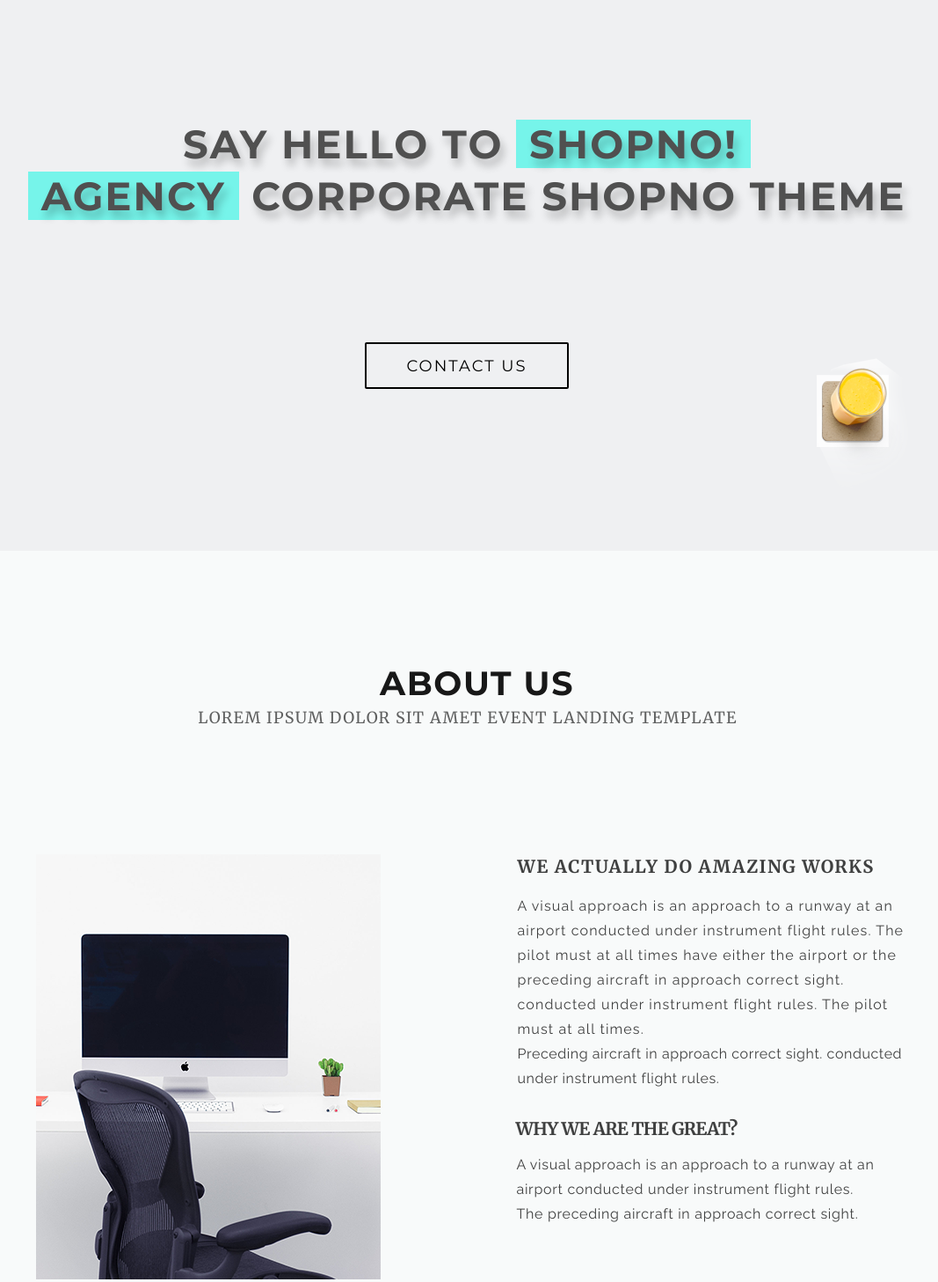
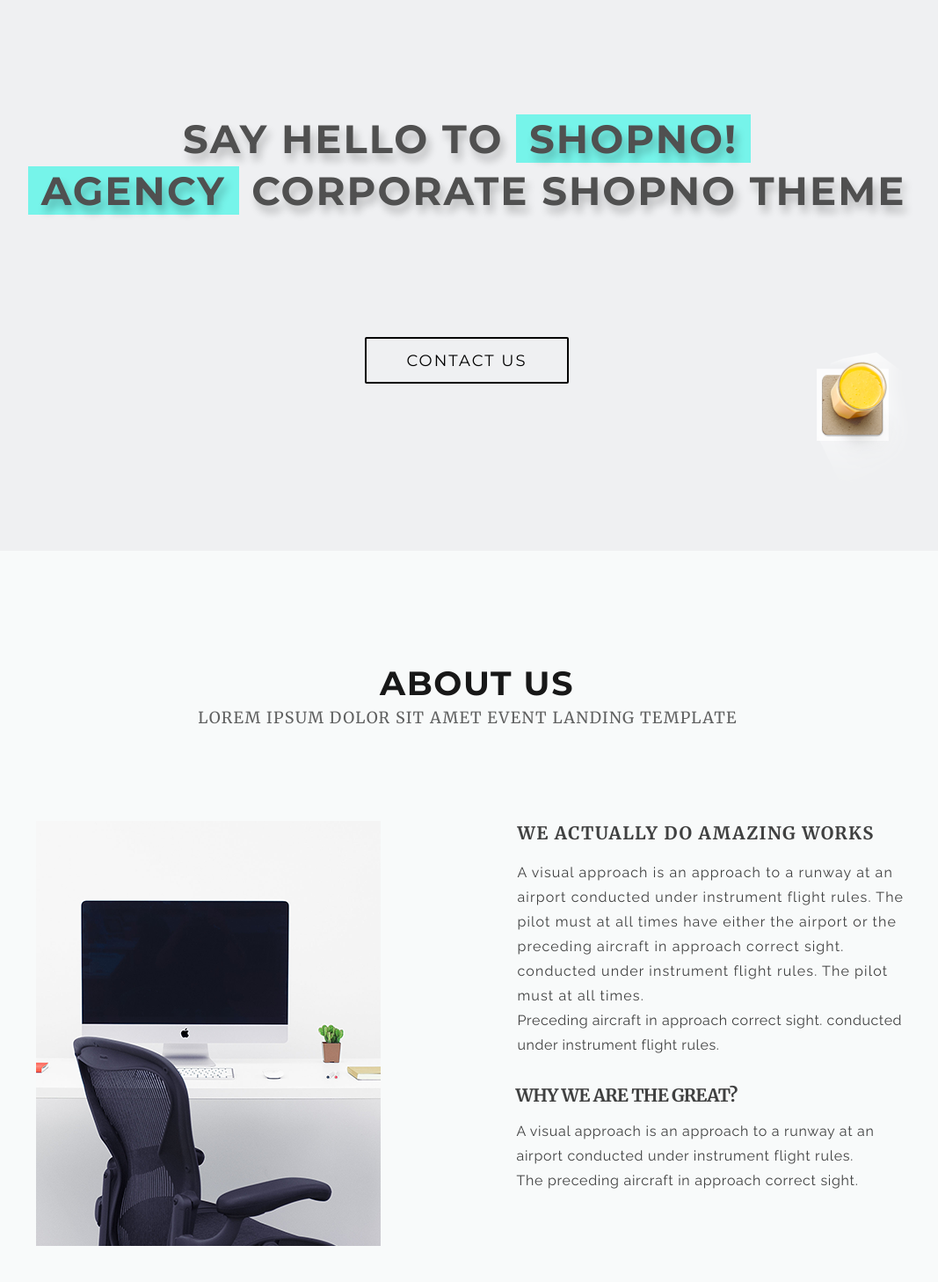
Before and after one commit to HooliganGS/Shopno, a plain HTML site: page index.html in a window 1280 px wide. Shown: the part 180-1637 px from the top of the page at 88% size, without its empty margins (109-1176 px from the left). Drawn offline with Linux system fonts and the light colour scheme.

Commit message:
fix: changes px on %

```diff
--- a/css/style.css
+++ b/css/style.css
@@ -40,8 +40,8 @@
   }
 
   .header_text__style {
-      margin-top: 200px;
-      margin-bottom: 137px;
+      margin-top: 17%;
+      margin-bottom: 12%;
       text-align: center;
       font-size: 45px;
       line-height: 59px;
@@ -119,7 +119,7 @@
   .main-information {
       display: flex;
       justify-content: space-around;
-      padding-top: 141px;
+      padding-top: 9%;
   }
 
   .main-intro__text-par {
```
